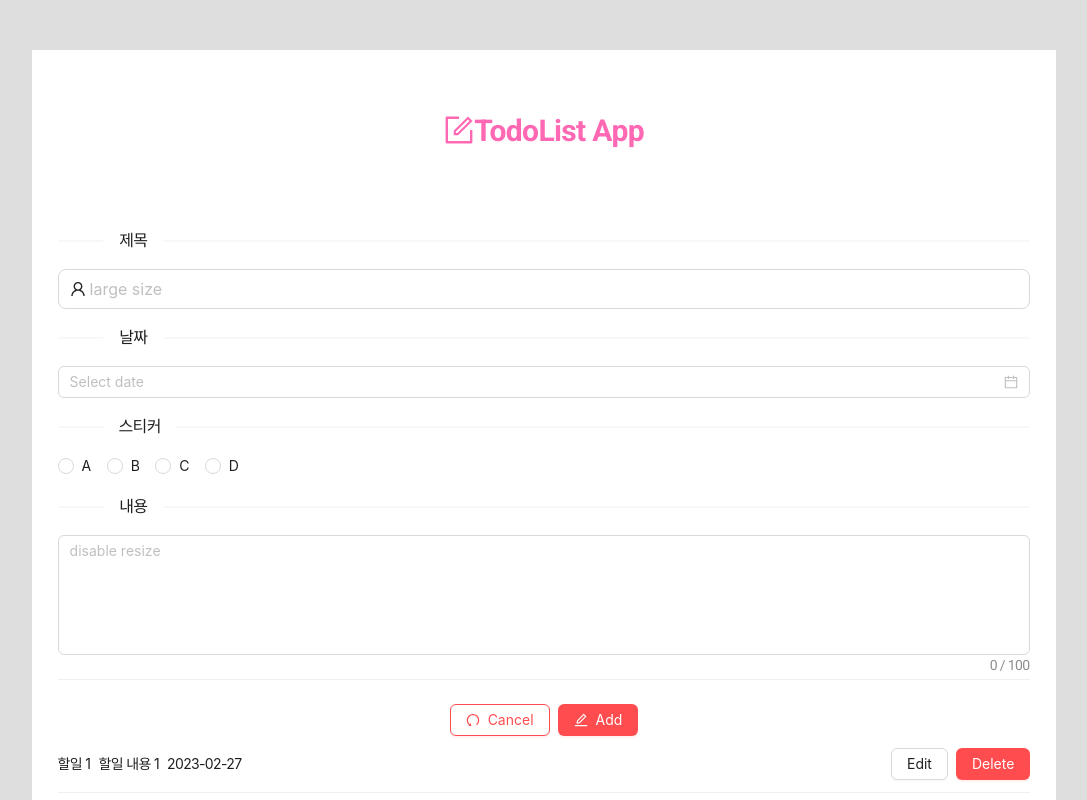
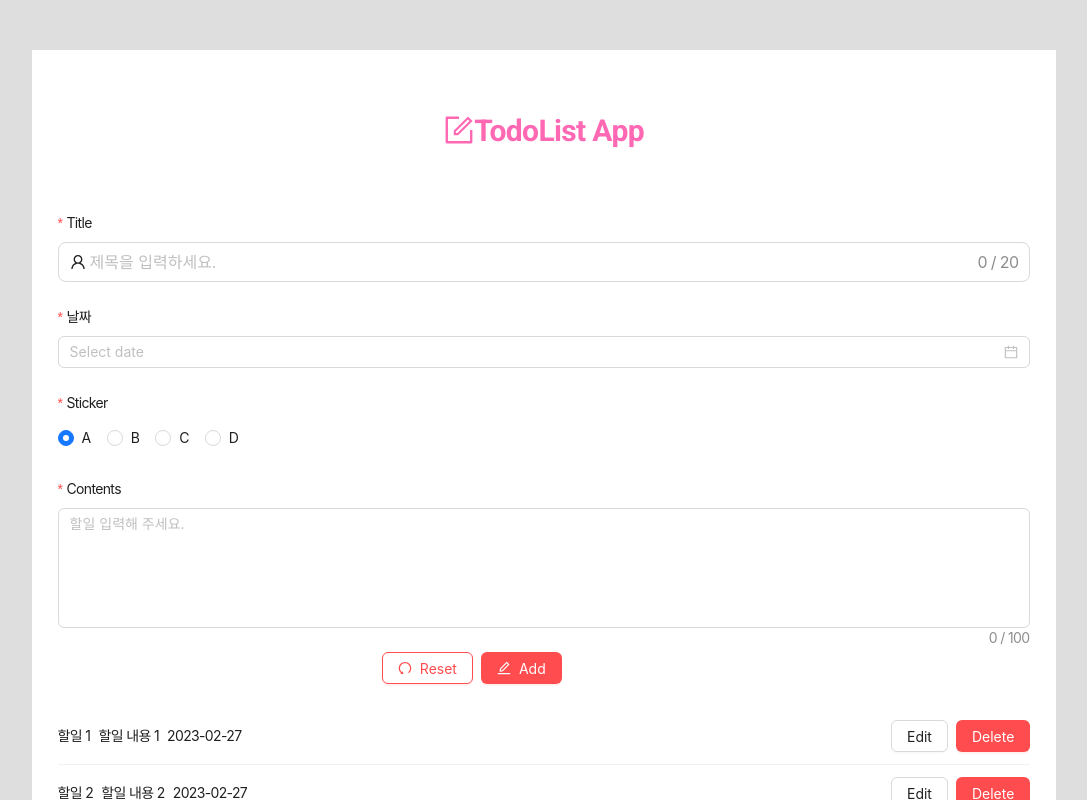
Before and after one commit to haglass/ts-todo, a React (Create React App) app: page / in a window 1280 px wide. Shown: the top 800 px of the page, without its empty margins (96-1183 px from the left). Built offline with nearby package versions, Linux system fonts and the light colour scheme.

Commit message:
편집기능 작업중

```diff
--- a/package.json
+++ b/package.json
@@ -14,6 +14,7 @@
     "@types/react-dom": "^18.0.11",
     "antd": "^5.2.3",
     "immer": "^9.0.19",
+    "moment": "^2.29.4",
     "react": "^18.2.0",
     "react-dom": "^18.2.0",
     "react-scripts": "5.0.1",
--- a/src/AppContainer.tsx
+++ b/src/AppContainer.tsx
@@ -83,7 +83,19 @@ const AppContainer = () => {
   // 수정기능
   const updateTodo = (todo: TodoType) => {};
   // 삭제기능
-  const deleteTodo = (todo: TodoType) => {};
+  const deleteTodo = (todo: TodoType) => {
+    let index = todoList.findIndex((item) => todo.uid === item.uid);
+    // state 의 목록을 삭제 후 갱신한다. 불변성 라이브러리 (immer) 활용
+    // let newTodoList = produce( 대상, (draft) => {})
+    let newTodoList = produce(todoList, (draft) => {
+      // index 의 순서로 부터 1개를 제거하고
+      // 나머지 배열을 리턴한다.
+      // 즉, 원본을 복사해서 새로운 배열을 만들고 그 중에 1개를 제거한후
+      // 새로운 배열을 리턴하여 state 를 업데이트 한다.
+      draft.splice(index, 1);
+    });
+    setTodoList(newTodoList);
+  };
   // 정렬기능
   const sortTodo = (sortType: string) => {};
   return (
--- a/src/components/TodoInput.tsx
+++ b/src/components/TodoInput.tsx
@@ -1,21 +1,8 @@
 import * as css from "../style/style";
 import { UserOutlined, EditOutlined, UndoOutlined } from "@ant-design/icons";
-import {
-  Input,
-  DatePicker,
-  Radio,
-  Button,
-  Divider,
-  Space,
-  Col,
-  Row,
-  Tooltip,
-} from "antd";
-import type { DatePickerProps } from "antd";
-import type { RadioChangeEvent } from "antd";
-
+import { Input, DatePicker, Radio, Button, Space, Form } from "antd";
+import moment from "moment";
 import { TodoType } from "../AppContainer";
-import { useState } from "react";
 
 type propsType = {
   addTodo: (
@@ -26,66 +13,123 @@ type propsType = {
     sticker: string,
     date: string
   ) => void;
-
 };
 
 const TodoInput = (props: propsType) => {
-  // 날짜
-  const onChangeDate: DatePickerProps["onChange"] = (date, dateString) => {
-    console.log(date, dateString);
-  };
-  // 스티커
-  const [stickerValue, setStickerValue] = useState<string>("1");
-  const onChangeSticker = (e: RadioChangeEvent) => {
-    console.log("radio checked", e.target.value);
-    setStickerValue(e.target.value);
-  };
+  const [form] = Form.useForm();
+
   // 내용 입력
   const { TextArea } = Input;
-  const onChangeBody = (e: React.ChangeEvent<HTMLTextAreaElement>) => {
-    console.log("Change:", e.target.value);
+
+  // 필수 항목 작성시
+  const onFinish = (values: any) => {
+    let day = moment(values.date).format("YYYY-MM-DD");
+    // console.log("Success:", values);
+    // 새로운 아이템
+    // const todoItem: TodoType = {
+    //   uid: String(new Date().getTime()),
+    //   title: values.title,
+    //   body: values.body,
+    //   done: false,
+    //   sticker: values.sticker,
+    //   date: day,
+    // };
+    props.addTodo(
+      String(new Date().getTime()),
+      values.title,
+      values.body,
+      false,
+      values.sticker,
+      day
+    );
+    // 항목 초기화
+    form.resetFields();
+  };
+  // 항목 누락시
+  const onFinishFailed = (errorInfo: any) => {
+    console.log("Failed:", errorInfo);
   };
 
   return (
     <css.TodoInputWrap>
-      <Divider orientation="left">제목</Divider>
-
-      <Tooltip title="제목입력" placement="topLeft">
+      {/* Ant.design Form 이용 */}
+      <Form
+        name="todoform"
+        form={form}
+        layout="vertical"
+        labelCol={{}}
+        wrapperCol={{}}
+        style={{ maxWidth: "100%" }}
+        initialValues={{ remember: true }}
+        onFinish={onFinish}
+        onFinishFailed={onFinishFailed}
+        autoComplete="off"
+      >
+        {/* 제목 */}
+        <Form.Item
+          label="Title"
+          name="title"
+          rules={[{ required: true, message: "Please input your username!" }]}
+        >
           <Input
             size="large"
-          placeholder="large size"
+            placeholder="제목을 입력하세요."
             prefix={<UserOutlined />}
+            maxLength={20}
+            showCount
           />
-      </Tooltip>
-      <Divider orientation="left">날짜</Divider>
-      <DatePicker onChange={onChangeDate} style={{ width: "100%" }} />
-      <Divider orientation="left">스티커</Divider>
-      <Radio.Group onChange={onChangeSticker} value={stickerValue}>
-        <Radio value={1}>A</Radio>
-        <Radio value={2}>B</Radio>
-        <Radio value={3}>C</Radio>
-        <Radio value={4}>D</Radio>
+        </Form.Item>
+        {/* 날짜 */}
+        <Form.Item
+          label="날짜"
+          name="date"
+          rules={[{ required: true, message: "날짜를 입력하세요." }]}
+        >
+          <DatePicker style={{ width: "100%" }} />
+        </Form.Item>
+        {/* 스티커 선택 */}
+        <Form.Item
+          label="Sticker"
+          name="sticker"
+          initialValue={"1"}
+          rules={[{ required: true, message: "스티커를 선택하세요." }]}
+        >
+          <Radio.Group defaultValue={"1"}>
+            <Radio value={"1"}>A</Radio>
+            <Radio value={"2"}>B</Radio>
+            <Radio value={"3"}>C</Radio>
+            <Radio value={"4"}>D</Radio>
           </Radio.Group>
-      <Divider orientation="left">내용</Divider>
+        </Form.Item>
+        {/* 내용 */}
+        <Form.Item
+          label="Contents"
+          name="body"
+          rules={[{ required: true, message: "내용을 입력하세요." }]}
+        >
           <TextArea
             showCount
             maxLength={100}
             style={{ height: 120, resize: "none" }}
-        onChange={onChangeBody}
-        placeholder="disable resize"
+            placeholder="할일 입력해 주세요."
           />
-      <Divider />
-      <Row justify="center">
+        </Form.Item>
+        <Form.Item wrapperCol={{ offset: 8, span: 16 }}>
           <Space align="center">
-          <Button danger icon={<UndoOutlined />}>
-            Cancel
+            <Button htmlType="reset" danger icon={<UndoOutlined />}>
+              Reset
             </Button>
-
-          <Button type="primary" danger icon={<EditOutlined />}>
+            <Button
+              htmlType="submit"
+              type="primary"
+              danger
+              icon={<EditOutlined />}
+            >
               Add
             </Button>
           </Space>
-      </Row>
+        </Form.Item>
+      </Form>
     </css.TodoInputWrap>
   );
 };
--- a/src/components/TodoListItem.tsx
+++ b/src/components/TodoListItem.tsx
@@ -1,4 +1,4 @@
-import { Avatar, Button, List, Skeleton, Space } from "antd";
+import { Button, List, Space } from "antd";
 import { TodoType } from "../AppContainer";
 
 type propsType = {
@@ -17,7 +17,13 @@ const TodoListItem = (props: propsType) => {
       </Space>
       <Space>
         <Button>Edit</Button>
-        <Button type="primary" danger>
+        <Button
+          type="primary"
+          danger
+          onClick={() => {
+            props.deleteTodo(props.todoItem);
+          }}
+        >
           Delete
         </Button>
       </Space>
```
Also changed, not shown: 1 other file (tests, documents, lock files or other folders). Lines whose indentation alone changed are shown as unchanged.
